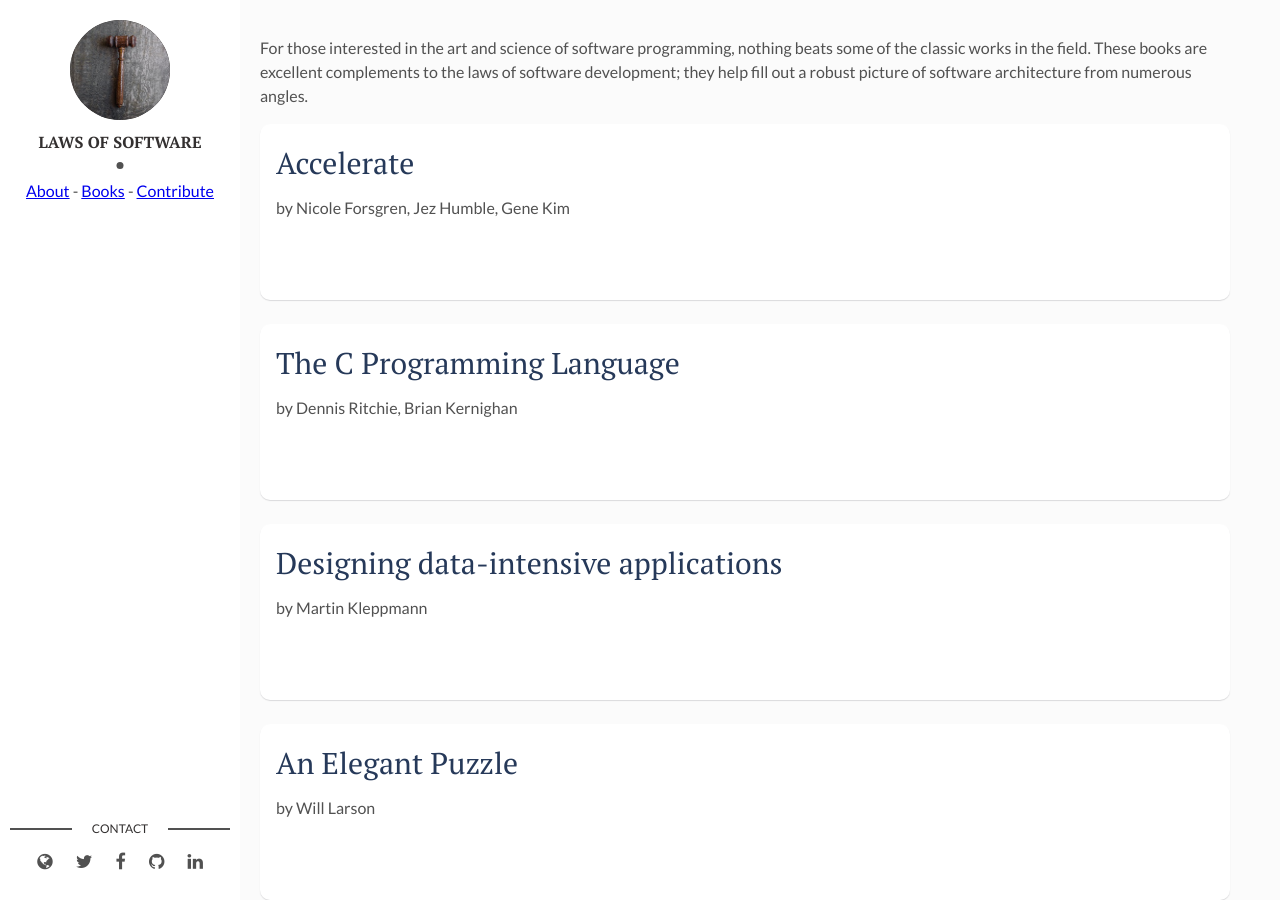
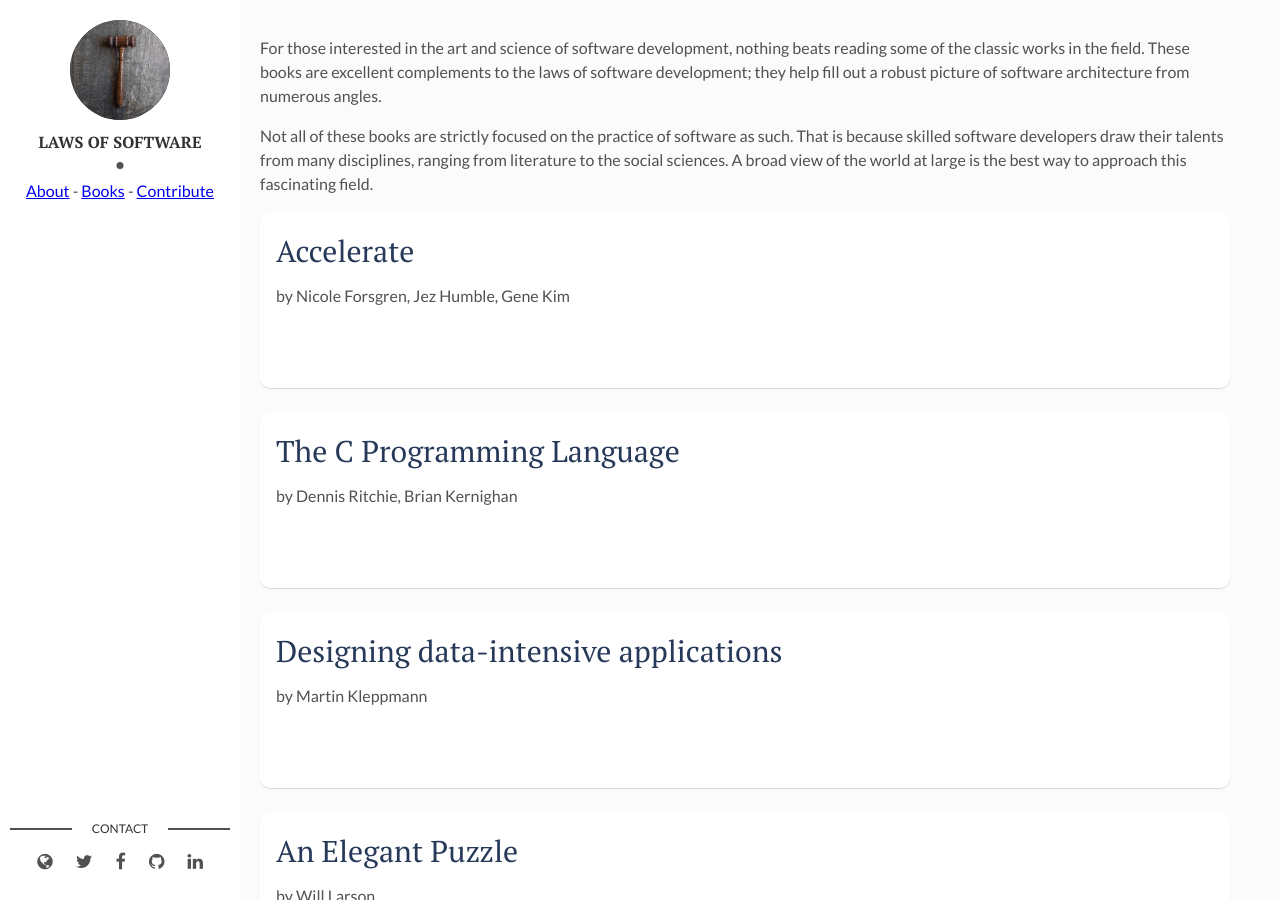
Before and after one commit to shaisachs/laws-of-software, a Jekyll site: the page built from books.html, in a window 1280 px wide and 900 px high. Built offline with Jekyll 4.4.1, drawn with Linux system fonts in a browser that asks for light colours; some of the changed text lies outside the part shown.

Commit message:
add better pretext, new book
Signed-off-by: Shai Sachs <shaisachs@gmail.com>

```diff
--- a/books.html
+++ b/books.html
@@ -2,7 +2,9 @@
 layout: main
 ---
 
-<p>For those interested in the art and science of software programming, nothing beats some of the classic works in the field. These books are excellent complements to the laws of software development; they help fill out a robust  picture of software architecture from numerous angles.</p>
+<p>For those interested in the art and science of software development, nothing beats reading some of the classic works in the field. These books are excellent complements to the laws of software development; they help fill out a robust  picture of software architecture from numerous angles.</p>
+
+<p>Not all of these books are strictly focused on the practice of software as such. That is because skilled software developers draw their talents from many disciplines, ranging from literature to the social sciences. A broad view of the world at large is the best way to approach this fascinating field.</p>
 
 {% for post in site.books %}
 <article class="post">
```
Also changed, not shown: _books/thinking-fast-and-slow.md (added, +3 -0 lines).
